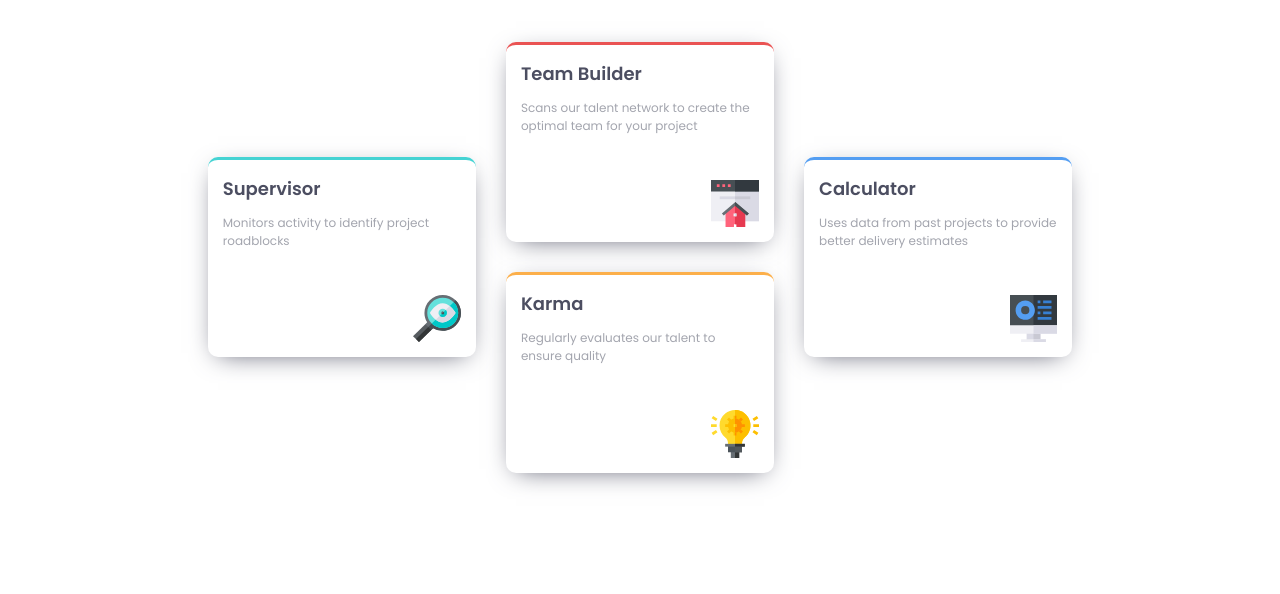
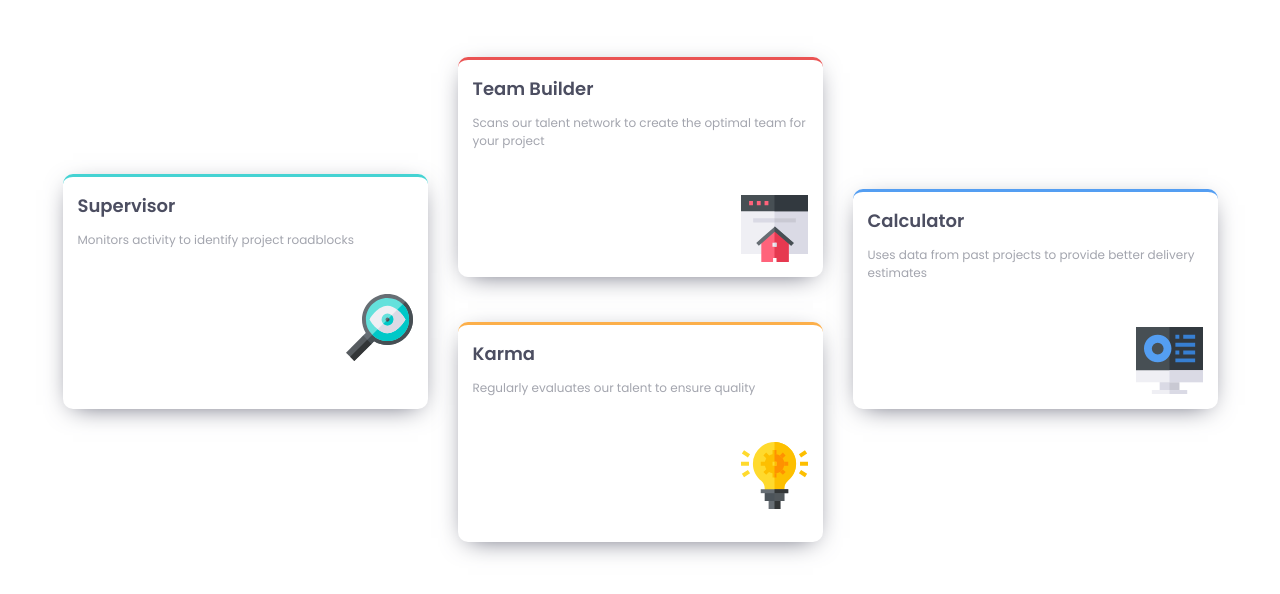
Before and after one commit to AsadullahBadhan/four-card-feature-section, a website: page index.html in a window 1280 px wide. Shown: the part 233-827 px from the top of the page. Before the commit the page ends 800 px from the top, so only its background shows below. Drawn offline with Linux system fonts and the light colour scheme.

Commit message:
bug on responsive fixed

```diff
--- a/sass/index.scss
+++ b/sass/index.scss
@@ -28,8 +28,9 @@ body {
 
 .feature {
 	padding: 1.5em;
-	margin-top: 2em;
+	margin: 2em auto;
 	width: 100%;
+	max-width: 1200px;
 	display: flex;
 	justify-content: center;
 	align-items: center;
@@ -60,6 +61,46 @@ body {
 	&-card {
 		width: 100%;
 		margin-top: 3rem;
+	}
+}
+
+@media screen and (min-width: 420px) and (max-width: 768px) {
+	.feature-card {
+		display: grid;
+		grid-template-columns: repeat(2, 1fr);
+		grid-gap: 2em;
+
+		.card {
+			margin-top: 0;
+		}
+	}
+}
+
+@media screen and (min-width: 768px) {
+	.feature-card {
+		display: grid;
+		grid-template-columns: repeat(3, 1fr);
+		grid-template-rows: repeat(4, 1fr);
+		grid-gap: 2em;
+	}
+
+	.card {
+		&:nth-child(1) {
+			margin-top: 0;
+			grid-row: 2 / 4;
+		}
+		&:nth-child(2) {
+			grid-column: 2 / 3;
+			grid-row: 1 / 3;
+		}
+		&:nth-child(3) {
+			grid-column: 2 / 3;
+			grid-row: 3 / 5;
+		}
+		&:nth-child(4) {
+			grid-column: 3 / 4;
+			grid-row: 2 / 4;
+		}
 	}
 }
 
@@ -101,43 +142,14 @@ body {
 	&:nth-child(1) {
 		border-top: 3px solid $cyan;
 		margin-top: 0;
-		grid-row: 2 / 4;
 	}
 	&:nth-child(2) {
 		border-top: 3px solid $red;
-		grid-column: 2 / 3;
-		grid-row: 1 / 3;
 	}
 	&:nth-child(3) {
 		border-top: 3px solid $orange;
-		grid-column: 2 / 3;
-		grid-row: 3 / 5;
 	}
 	&:nth-child(4) {
 		border-top: 3px solid $blue;
-		grid-column: 3 / 4;
-		grid-row: 2 / 4;
 	}
 }
-
-@media (min-width: 420px) {
-	.feature-card {
-		width: 70%;
-		display: grid;
-		grid-template-columns: repeat(2, 1fr);
-		grid-gap: 2em;
-
-		.card {
-			margin-top: 0;
-		}
-	}
-}
-
-@media (min-width: 768px) {
-	.feature-card {
-		display: grid;
-		grid-template-columns: repeat(3, 1fr);
-		grid-template-rows: repeat(4, 1fr);
-		grid-gap: 2em;
-	}
-}
```
Also changed, not shown: README.md, css/index.css.
